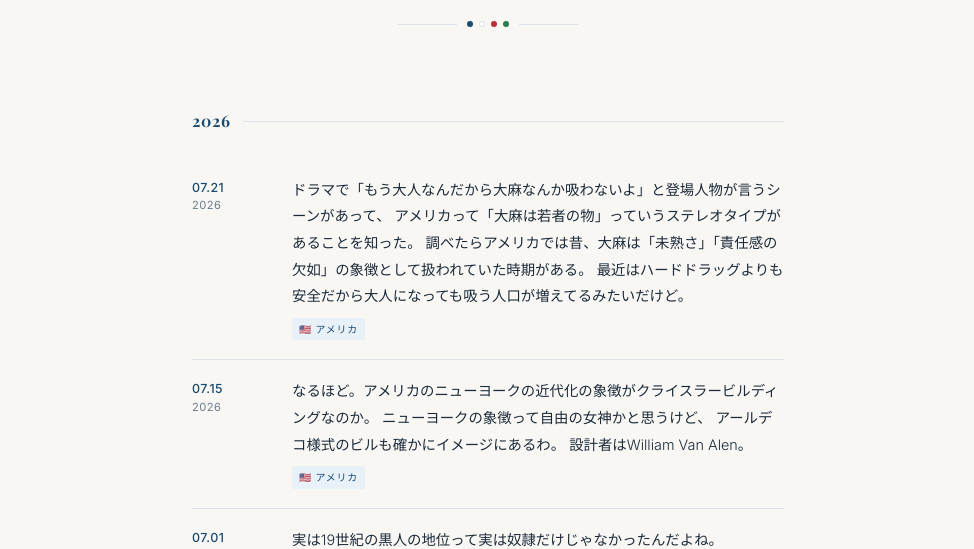
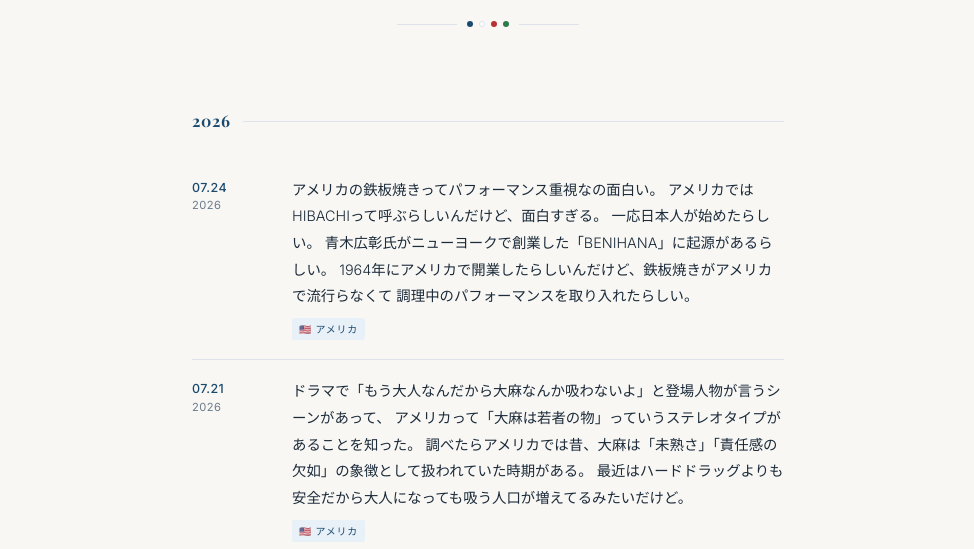
Before and after one commit to Azaleacreativeroom888/fan-englishculture, a plain HTML site: page blog.html in a window 1280 px wide. Shown: the part 260-809 px from the top of the page, without its empty margins (152-1126 px from the left). Drawn offline with nearby package versions, Linux system fonts and the light colour scheme.

Commit message:
Update blog.html

```diff
--- a/blog.html
+++ b/blog.html
@@ -327,6 +327,22 @@
 
   <article class="post">
     <div class="post-date">
+      <span class="month-day">07.24</span>
+      2026
+    </div>
+    <div class="post-body">
+      アメリカの鉄板焼きってパフォーマンス重視なの面白い。
+      アメリカではHIBACHIって呼ぶらしいんだけど、面白すぎる。
+      一応日本人が始めたらしい。
+      青木広彰氏がニューヨークで創業した「BENIHANA」に起源があるらしい。
+      1964年にアメリカで開業したらしいんだけど、鉄板焼きがアメリカで流行らなくて
+      調理中のパフォーマンスを取り入れたらしい。
+      <br><span class="post-tag tag-us">🇺🇸 アメリカ</span>
+    </div>
+  </article>
+
+  <article class="post">
+    <div class="post-date">
       <span class="month-day">07.21</span>
       2026
     </div>
```
